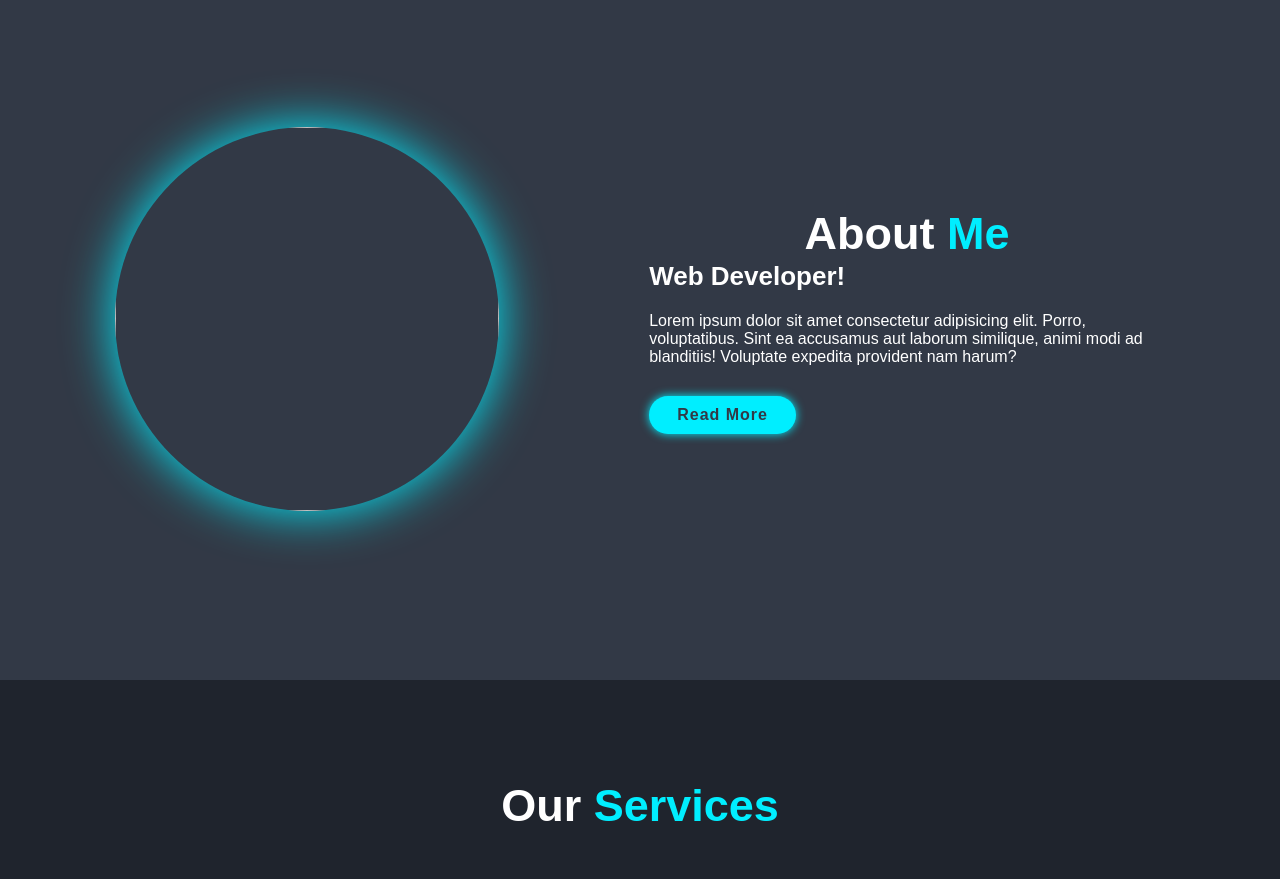
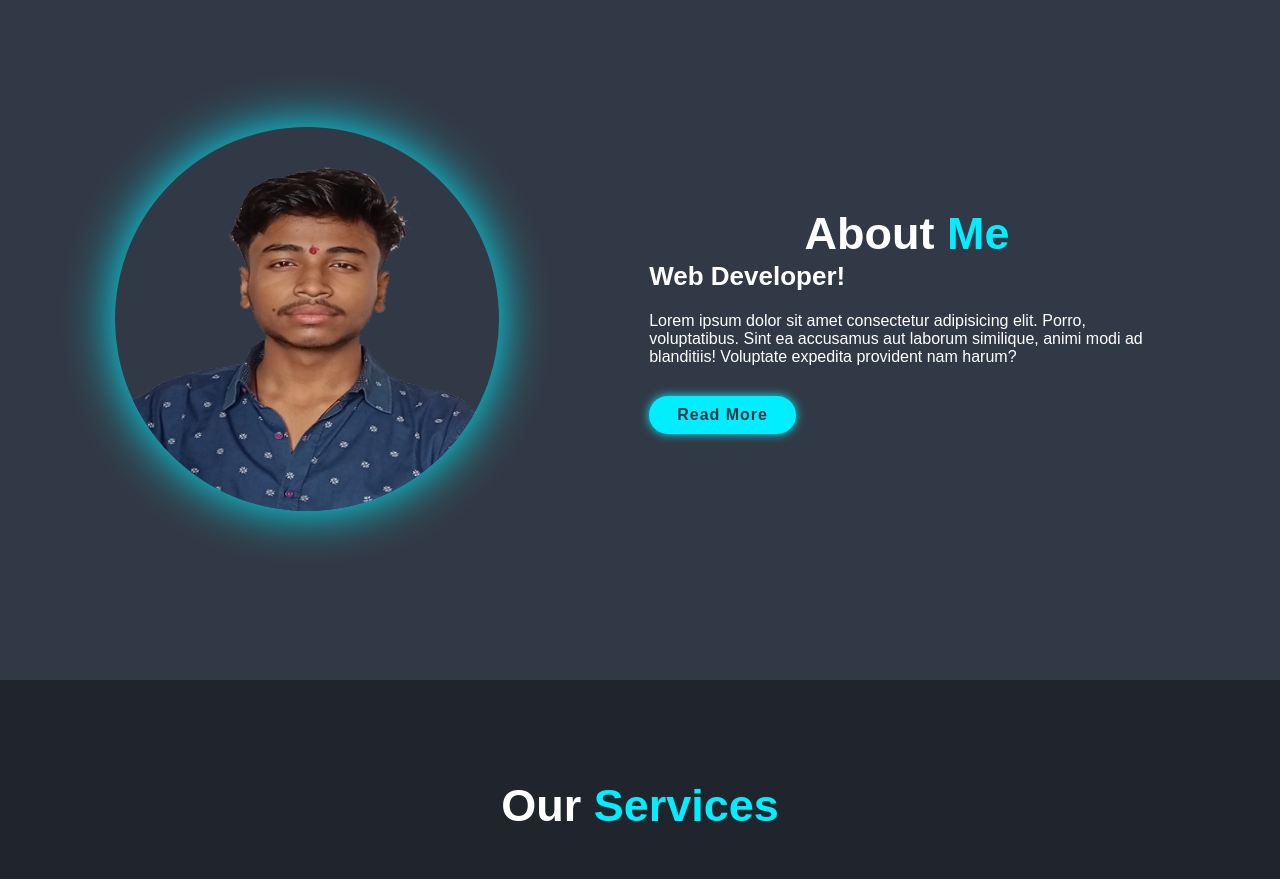
Before and after one commit to kishuu-30-01/PortFolio, a plain HTML site: page index.html in a window 1280 px wide. Shown: the part 920-1799 px from the top of the page. Drawn offline with nearby package versions, Linux system fonts and the light colour scheme; the site is published under a folder, as on GitHub Pages, so addresses that start at the root find nothing.

Commit message:
Update index.html

```diff
--- a/index.html
+++ b/index.html
@@ -61,7 +61,7 @@
 
 
     <div class="about-img">
-        <img src="/img/Kishan.png" alt="">
+        <img src="./img/Kishan.png" alt="">
     </div>
     <div class="about-content">
         <h2 class="heading">About <span>Me</span></h2>
```
